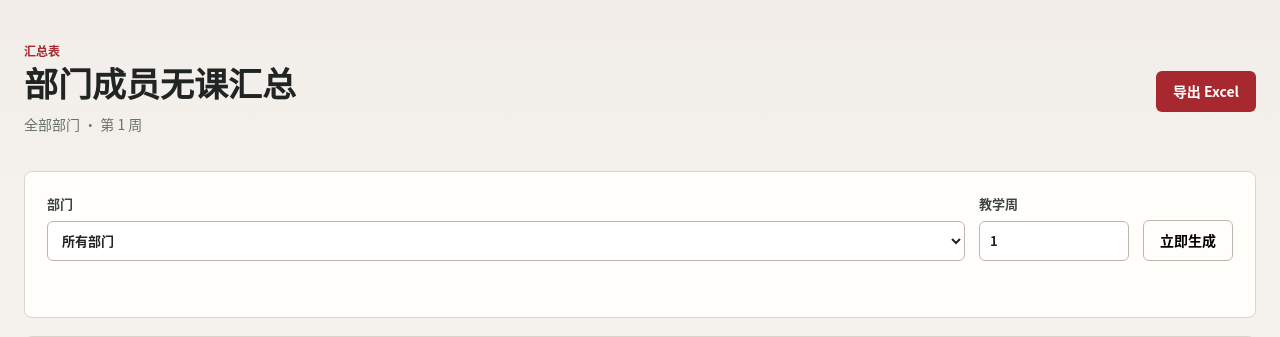
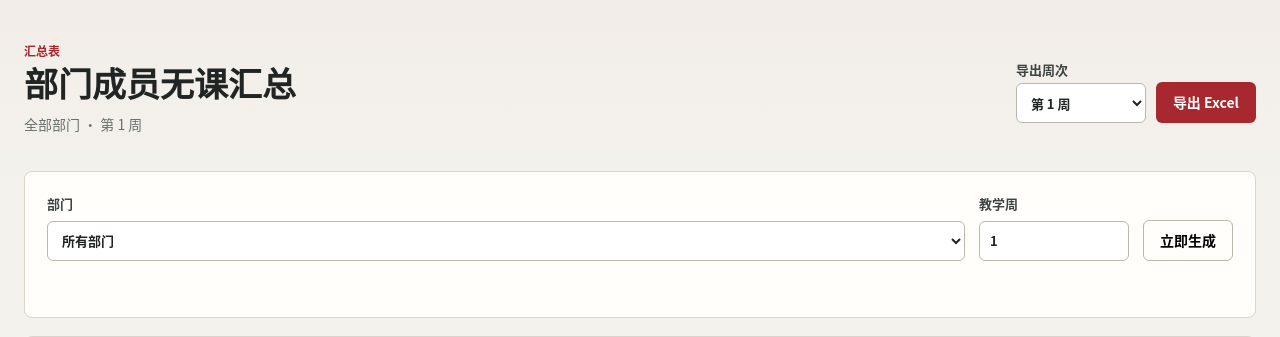
Before and after one commit to Lsq-decc/kechuang, a Flask app: page /summary in a window 1280 px wide. Shown: the part 64-401 px from the top of the page. Run offline with Flask 3, Linux system fonts and the light colour scheme; the visitor is signed in with stand-in values (Sample User, id 1); data that the repository does not hold is empty; parts of the project's set-up code (start-up, migrations or seed data) failed here and were passed over.

Commit message:
Add week selector for availability export

```diff
--- a/app/static/css/style.css
+++ b/app/static/css/style.css
@@ -392,6 +392,23 @@ button {
   flex-wrap: wrap;
 }
 
+.summary-export-controls {
+  display: flex;
+  align-items: flex-end;
+  justify-content: flex-end;
+  flex-wrap: wrap;
+  gap: 10px;
+}
+
+.summary-export-controls label {
+  min-width: 130px;
+  gap: 4px;
+}
+
+.summary-export-controls select {
+  min-height: 40px;
+}
+
 label {
   display: grid;
   gap: 7px;
@@ -1955,6 +1972,15 @@ textarea:focus {
     font-size: 28px;
   }
 
+  .summary-export-controls {
+    width: 100%;
+    align-items: stretch;
+  }
+
+  .summary-export-controls label {
+    flex: 1 1 150px;
+  }
+
   .metric-strip {
     grid-template-columns: 1fr;
   }
--- a/app/templates/summary.html
+++ b/app/templates/summary.html
@@ -7,7 +7,13 @@
     <h1>部门成员无课汇总</h1>
     <p class="muted" data-summary-status>正在加载部门...</p>
   </div>
-  <button class="button primary" type="button" data-export disabled>导出 Excel</button>
+  <div class="summary-export-controls">
+    <label>
+      导出周次
+      <select data-export-week aria-label="导出周次"></select>
+    </label>
+    <button class="button primary" type="button" data-export disabled>导出 Excel</button>
+  </div>
 </section>
 
 <form class="tool-panel summary-form" data-summary-form>
@@ -94,6 +100,7 @@ const departmentSelect = document.querySelector("[data-summary-department]");
 const weekInput = document.querySelector("[data-summary-week]");
 const errorBox = document.querySelector("[data-summary-error]");
 const exportButton = document.querySelector("[data-export]");
+const exportWeekSelect = document.querySelector("[data-export-week]");
 const memberEditorSelect = document.querySelector("[data-summary-member-select]");
 const resetOverridesButton = document.querySelector("[data-summary-reset-overrides]");
 const toggleAddMemberButton = document.querySelector("[data-toggle-add-member]");
@@ -102,6 +109,15 @@ const addMemberForm = document.querySelector("[data-add-member-form]");
 let currentSummary = null;
 let generateTimer = null;
 let selectedMemberId = "";
+let exportWeekManuallySelected = false;
+
+for (let week = 1; week <= 30; week += 1) {
+  const option = document.createElement("option");
+  option.value = String(week);
+  option.textContent = `第 ${week} 周`;
+  exportWeekSelect.append(option);
+}
+exportWeekSelect.value = weekInput.value;
 
 function summaryParams() {
   return new URLSearchParams({
@@ -112,6 +128,9 @@ function summaryParams() {
 
 function renderSummary(summary) {
   currentSummary = summary;
+  if (!exportWeekManuallySelected) {
+    exportWeekSelect.value = String(summary.week_number);
+  }
   document.querySelector("[data-summary-status]").textContent =
     `${summary.department_label} · 第 ${summary.week_number} 周`;
   document.querySelector("[data-summary-member-count]").textContent = summary.member_count;
@@ -266,6 +285,7 @@ function renderMemberEditor(summary) {
 
 async function generateSummary() {
   errorBox.textContent = "";
+  exportButton.disabled = true;
   document.querySelector("[data-summary-status]").textContent = "正在生成...";
   const result = await API.request(`/api/availability-summary?${summaryParams().toString()}`);
   if (!result.ok) {
@@ -415,9 +435,22 @@ resetOverridesButton.addEventListener("click", async () => {
   });
 });
 
+exportWeekSelect.addEventListener("change", () => {
+  exportWeekManuallySelected = true;
+});
+
 exportButton.addEventListener("click", () => {
   if (!currentSummary) return;
-  window.location.href = `/api/availability-summary/export?${summaryParams().toString()}`;
+  const exportWeek = Number(exportWeekSelect.value);
+  if (!Number.isInteger(exportWeek) || exportWeek < 1 || exportWeek > 30) {
+    errorBox.textContent = "请选择要导出的教学周";
+    return;
+  }
+  const params = new URLSearchParams({
+    department: currentSummary.department,
+    week_number: String(exportWeek)
+  });
+  window.location.href = `/api/availability-summary/export?${params.toString()}`;
 });
 
 loadDepartments();
```
Also changed, not shown: tests/test_flow.py (+16 -1 lines).
